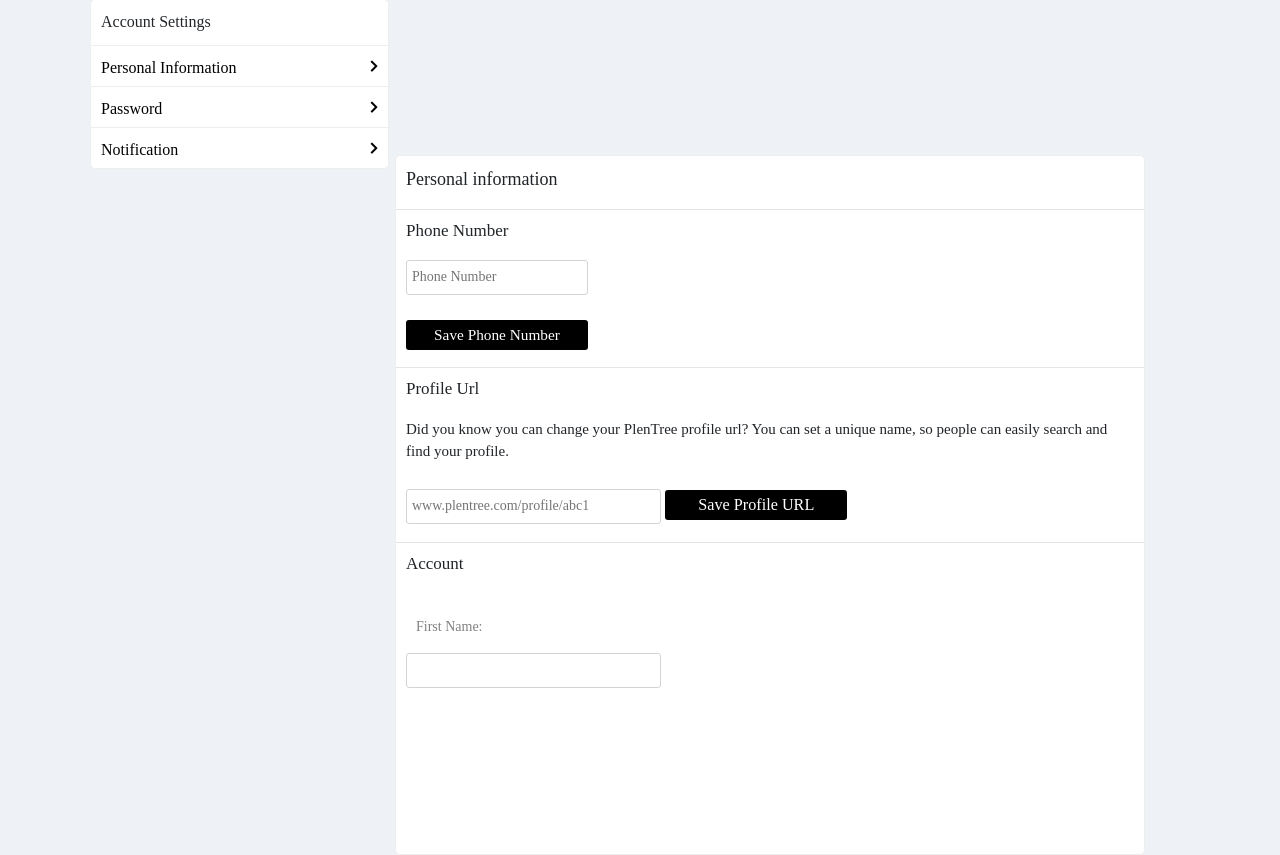
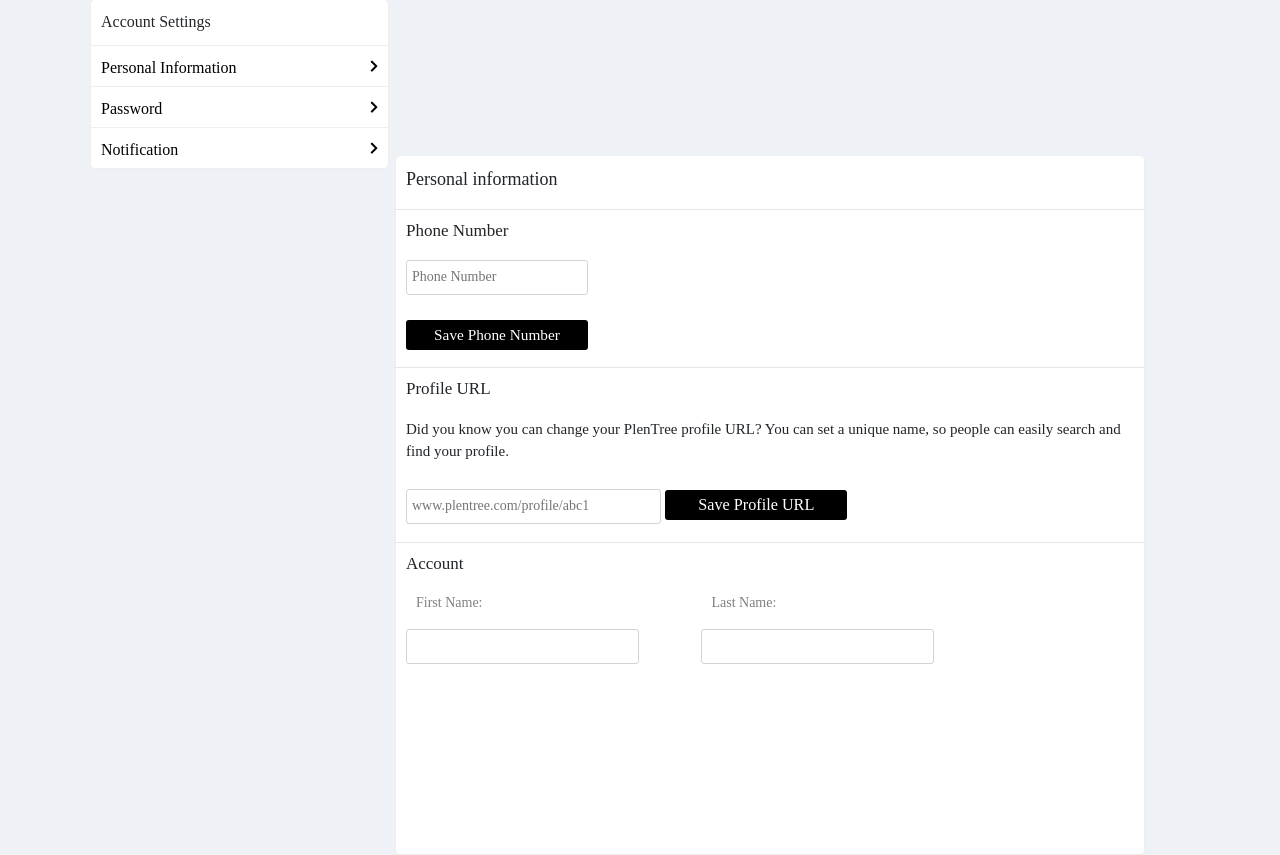
Before and after one commit to SyeedHasan/TeachMe, a PHP site: page /settings.php in a window 1280 px wide. Shown: the part 101-956 px from the top of the page. Run offline with PHP 8.4, Linux system fonts and the light colour scheme; the visitor is signed in with stand-in values (Sample User, id 1); some libraries are stand-ins or nearby versions.

Commit message:
settings

```diff
--- a/assets/css/settings.css
+++ b/assets/css/settings.css
@@ -1,37 +1,45 @@
 /* CONTAINS CODE FOR SETTINGS */
-.sClass{
-    width:750px;
-    height:700px;
-    background-color:white;
-    margin-left:395px;
-    margin-top:-49px;
+
+.sClass {
+    width: 750px;
+    height: 700px;
+    background-color: white;
+    margin-left: 395px;
+    margin-top: -49px;
     border: 1px;
-    border-style:groove;
-    border-radius:5px;
+    border-style: groove;
+    border-radius: 5px;
     overflow: hidden;
 }
-#p
-{   padding:10px 10px 0px 10px;
-    font-size:18px;
+
+.mainHeading {
+    padding: 10px 10px 0px 10px;
+    font-size: 18px;
 }
-#a
-{
-    padding:0px 10px 0px 10px;
-    font-size:17;
+
+.urlForm {
+    padding: 10px 10px 0px 10px;
+    font-size: 18px;
 }
-#b{
-    width:25%;
-    height:30px;
-    border:none;
+
+.sectionHeader {
+    padding: 0px 10px 0px 10px;
+    font-size: 17;
+}
+
+.submitBtn {
+    width: 25%;
+    height: 30px;
+    border: none;
     border-radius: 3px;
-    font-size:90%;
+    font-size: 90%;
     color: white;
     background-color: black;
-    outline:0;
-    margin:0;
+    outline: 0;
+    margin: 0;
+}
 
-}
-#c{
+#phoneNum {
     width: 25%;
     height: 35px;
     border-radius: 3px;
@@ -39,13 +47,15 @@
     border: 1px solid #D3D3D3;
     font-size: 14px;
     padding: 5px;
-    resize:none;
+    resize: none;
 }
-#d{
-    padding:0px 10px 0px 10px;
-    font-size:15;
+
+#urlInfo {
+    padding: 0px 10px 0px 10px;
+    font-size: 15;
 }
-#e{
+
+.textField {
     width: 35%;
     height: 35px;
     border-radius: 3px;
@@ -53,13 +63,36 @@
     border: 1px solid #D3D3D3;
     font-size: 14px;
     padding: 5px;
-    resize:none;
+    resize: none;
 }
-#f{
-    font-size:14;
-    color:grey;
-    padding:0px 10px 0px 10px;
+
+.text {
+    width:80%;
 }
+
+.formLabels {
+    font-size: 14;
+    color: grey;
+    padding: 0px 10px 0px 10px;
+}
+
+div.firstName {
+    display:inline-block;
+    width:40%;
+}
+div.lastName{
+    display:inline-block;
+    width:40%;
+}
+
+
+
+
+
+
+
+/* CODE FOR SIDE NAV */
+
 .mainClass {
     border-collapse: collapse;
     width: 299px;
@@ -67,8 +100,6 @@
     margin-left: 90px;
     margin-top: 40px;
 }
-
-
 
 .anchortags {
     padding-left: 10px;
--- a/settings.php
+++ b/settings.php
@@ -1,6 +1,6 @@
 <?php
 
-include("includes/header.php");
+include "includes/header.php";
 
 ?>
 
@@ -8,38 +8,64 @@ include("includes/header.php");
 
 <div class="mainClass">
     <ul class="contents">
-    <li class="link linkBorderA"><p class="anchorTags">Account Settings</p></li>
-    <li class="link linkBorderA" ><a class="anchorTags" href="#">Personal Information<i class="fas fa-chevron-right"></i></a></li>
-    <li class="link linkBorderA"><a class="anchorTags" href="#">Password<i class="fas fa-chevron-right"></i></a></li>
-    <li class="link"><a class="anchorTags" href="#">Notification<i class="fas fa-chevron-right"></i></a></li>
+        <li class="link linkBorderA">
+            <p class="anchorTags">Account Settings</p>
+        </li>
+        <li class="link linkBorderA">
+            <a class="anchorTags" href="#">Personal Information
+                <i class="fas fa-chevron-right"></i>
+            </a>
+        </li>
+        <li class="link linkBorderA">
+            <a class="anchorTags" href="#">Password
+                <i class="fas fa-chevron-right"></i>
+            </a>
+        </li>
+        <li class="link">
+            <a class="anchorTags" href="#">Notification
+                <i class="fas fa-chevron-right"></i>
+            </a>
+        </li>
 </div>
-<div class="sClass">
-<p id="p">Personal information <p>
-    <hr>
-<p id="a">Phone Number </p>
-<form id="a"action="#" method="get">
-    <input id="c" type="text" name="usrtel" placeholder="Phone Number">
-    <br>
-    <br>
-    <input id="b" type="submit" value="Save Phone Number">
-</form>
-<hr>
-<p id="a"> Profile Url </p>
-<p id="d" >Did you know you can change your PlenTree profile url? You can set a unique name, so people can easily search and find your profile.</p>
-<form id="p" action="#" method="get">
-    <input id="e"type="text" name="url" placeholder="www.plentree.com/profile/abc1">
-    <input id="b" type="submit" value="Save Profile URL">
-</form>
-<hr>
-<p id="a"> Account </p>
-<br>
-<form id="a" action="#" method="get"><p id="f">First Name:</p>
-    <input id="e" type="text" name="fname">
-</form>
 
 
+<div class="sClass">
+    <p class="mainHeading">Personal information
+        <hr>
+        <p class="sectionHeader" >Phone Number </p>
 
+        <form class="sectionHeader" action="#" method="POST">
+            <input id="phoneNum" type="text" name="usrtel" placeholder="Phone Number">
+            <br>
+            <br>
+            <input class="submitBtn" type="submit" value="Save Phone Number">
+        </form>
 
+        <hr>
+        <p class="sectionHeader" > Profile URL </p>
+
+        <p id="urlInfo">Did you know you can change your PlenTree profile URL? You can set a unique name, so people can easily search
+            and find your profile.</p>
+
+        <form class="urlForm" action="#" method="POST">
+            <input class="textField" type="text" name="url" placeholder="www.plentree.com/profile/abc1">
+            <input class="submitBtn" type="submit" value="Save Profile URL">
+        </form>
+
+        <hr>
+
+        <p class="sectionHeader" > Account </p>
+
+        <form class="sectionHeader" action="#" method="POST">
+            <div class="firstName">
+                <p class="formLabels">First Name:</p>
+                <input class="textField text" type="text" name="fname">
+            </div>
+            <div class="lastName">
+                <p class="formLabels">Last Name:</p>
+                <input class="textField text" type="text" name="lname">
+            </div>
+        </form>
 
 </div>
 
```
Also changed, not shown: dumb.html (+3 -8 lines).
